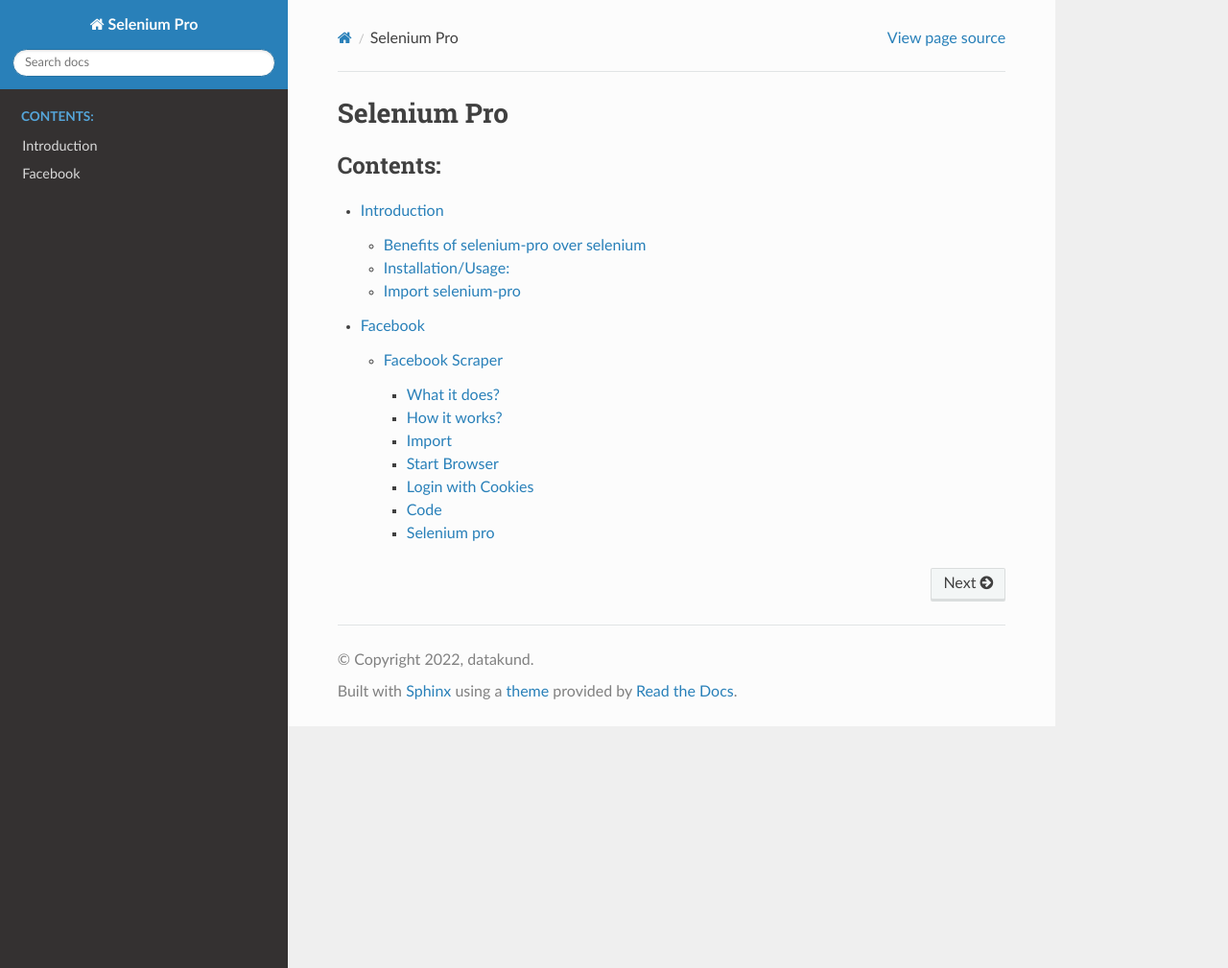
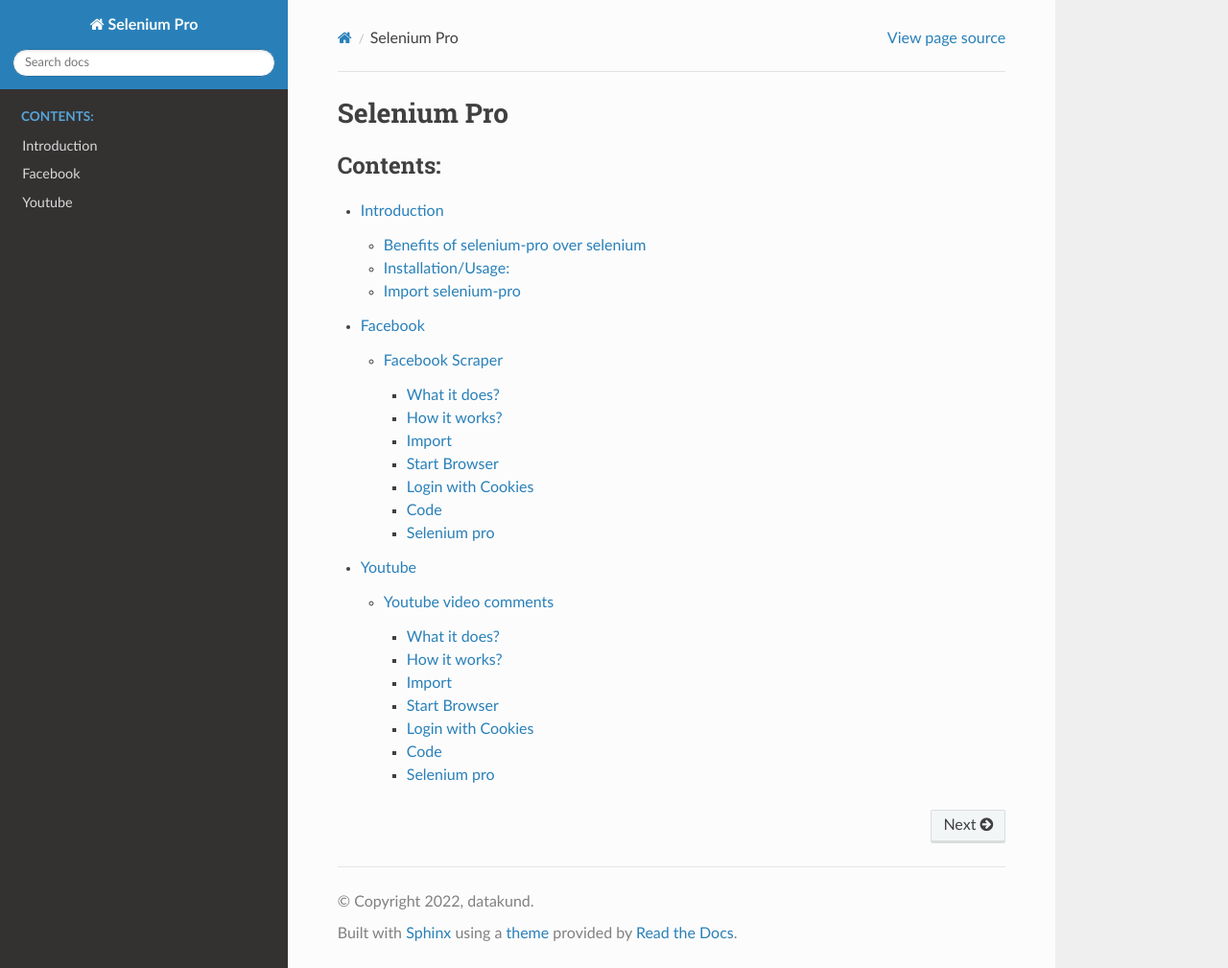
Before and after one commit to datakund/selenium-pro, a Sphinx documentation site: the page built from docs/source/index.rst, in a window 1280 px wide and 1009 px high. Shown: the whole window at 96% size. Built offline with Sphinx 7.4.7 and the Read the Docs theme 2.0.0, drawn with Linux system fonts in a browser that asks for light colours.

Commit message:
update index

```diff
--- a/docs/source/index.rst
+++ b/docs/source/index.rst
@@ -12,3 +12,4 @@
 
    intro
    Facebook Scraper
+   Youtube video comments
```
